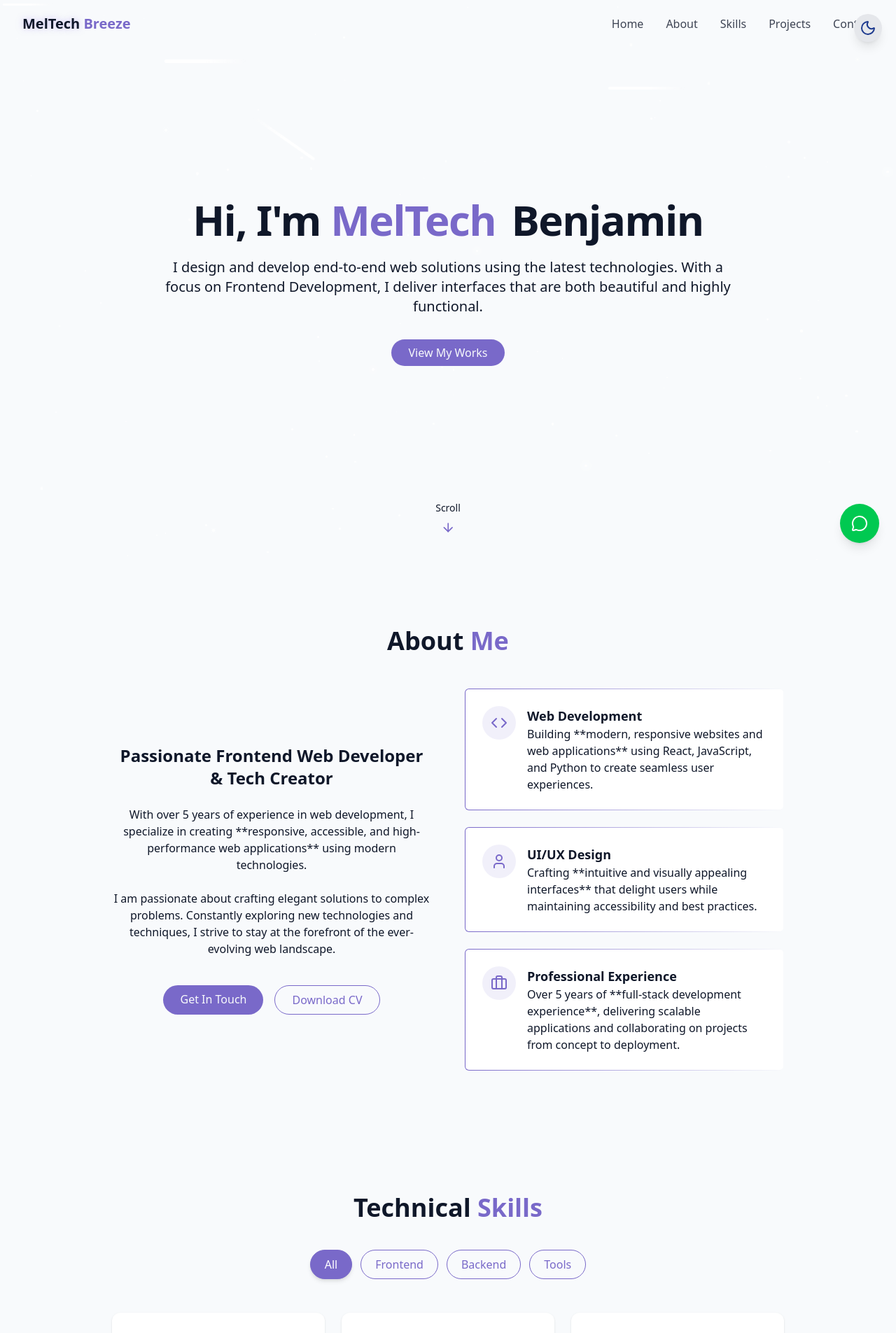
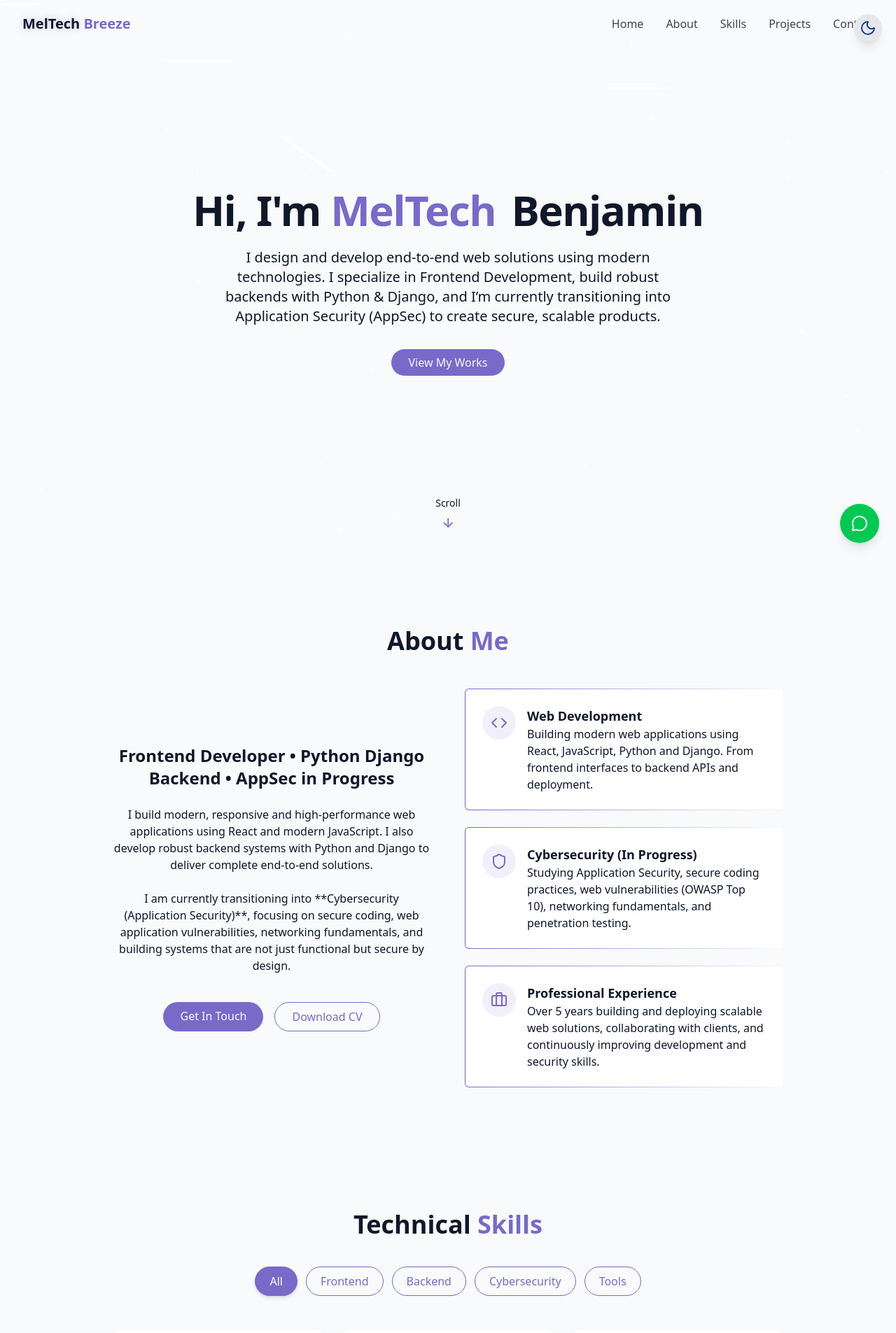
Before and after one commit to melvincbenjamin/meltech_breeze, a React (Vite) app: page / in a window 1280 px wide. Shown: the top 1905 px of the page at 70% size. Built offline with nearby package versions, Linux system fonts and the light colour scheme.

Commit message:
Update portfolio: add Django backend & cybersecurity/AppSec transition

```diff
--- a/src/components/AboutSection.jsx
+++ b/src/components/AboutSection.jsx
@@ -1,4 +1,4 @@
-import { Briefcase, Code, User } from "lucide-react";
+import { Briefcase, Code, Shield } from "lucide-react";
 
 export const AboutSection = () => {
   return (
@@ -12,15 +12,18 @@ export const AboutSection = () => {
           {/* Left Content */}
           <div className="space-y-6">
             <h3 className="text-2xl font-semibold">
-              Passionate Frontend Web Developer & Tech Creator
+              Frontend Developer • Python Django Backend • AppSec in Progress
             </h3>
 
             <p className="text-muted-foreground">
-              With over 5 years of experience in web development, I specialize in creating **responsive, accessible, and high-performance web applications** using modern technologies.
+              I build modern, responsive and high-performance web applications using React and modern JavaScript.
+              I also develop robust backend systems with Python and Django to deliver complete end-to-end solutions.
             </p>
 
             <p className="text-muted-foreground">
-              I am passionate about crafting elegant solutions to complex problems. Constantly exploring new technologies and techniques, I strive to stay at the forefront of the ever-evolving web landscape.
+              I am currently transitioning into **Cybersecurity (Application Security)**, focusing on secure coding,
+              web application vulnerabilities, networking fundamentals, and building systems that are not just functional
+              but secure by design.
             </p>
 
             <div className="flex flex-col sm:flex-row gap-4 pt-4 justify-center">
@@ -29,7 +32,7 @@ export const AboutSection = () => {
               </a>
 
               <a
-                href="/Melvin_Benjamin_Frontend_CV.pdf"
+                href="/public/Updated Frontend web dev CV.pdf"
                 target="_blank"
                 rel="noopener noreferrer"
                 className="px-6 py-2 rounded-full border border-primary text-primary hover:bg-primary/10 transition-colors duration-300"
@@ -41,34 +44,40 @@ export const AboutSection = () => {
 
           {/* Right Cards */}
           <div className="grid grid-cols-1 gap-6">
+
+            {/* Web Dev */}
             <div className="gradient-border p-6 card-hover">
               <div className="flex items-start gap-4">
                 <div className="p-3 rounded-full bg-primary/10">
                   <Code className="h-6 w-6 text-primary" />
                 </div>
                 <div className="text-left">
-                  <h4 className="font-semibold text-lg">Web Development</h4>
+                  <h4 className="font-semibold text-lg">Web  Development</h4>
                   <p>
-                    Building **modern, responsive websites and web applications** using React, JavaScript, and Python to create seamless user experiences.
+                    Building modern web applications using React, JavaScript, Python and Django.
+                    From frontend interfaces to backend APIs and deployment.
                   </p>
                 </div>
               </div>
             </div>
 
+            {/* Cybersecurity */}
             <div className="gradient-border p-6 card-hover">
               <div className="flex items-start gap-4">
                 <div className="p-3 rounded-full bg-primary/10">
-                  <User className="h-6 w-6 text-primary" />
+                  <Shield className="h-6 w-6 text-primary" />
                 </div>
                 <div className="text-left">
-                  <h4 className="font-semibold text-lg">UI/UX Design</h4>
+                  <h4 className="font-semibold text-lg">Cybersecurity (In Progress)</h4>
                   <p>
-                    Crafting **intuitive and visually appealing interfaces** that delight users while maintaining accessibility and best practices.
+                    Studying Application Security, secure coding practices, web vulnerabilities (OWASP Top 10),
+                    networking fundamentals, and penetration testing.
                   </p>
                 </div>
               </div>
             </div>
 
+            {/* Experience */}
             <div className="gradient-border p-6 card-hover">
               <div className="flex items-start gap-4">
                 <div className="p-3 rounded-full bg-primary/10">
@@ -77,11 +86,13 @@ export const AboutSection = () => {
                 <div className="text-left">
                   <h4 className="font-semibold text-lg">Professional Experience</h4>
                   <p>
-                    Over 5 years of **full-stack development experience**, delivering scalable applications and collaborating on projects from concept to deployment.
+                    Over 5 years building and deploying scalable web solutions, collaborating with clients,
+                    and continuously improving development and security skills.
                   </p>
                 </div>
               </div>
             </div>
+
           </div>
         </div>
       </div>
--- a/src/components/HeroSection.jsx
+++ b/src/components/HeroSection.jsx
@@ -20,10 +20,11 @@ export const HeroSection = () => {
                         </span>
                     </h1>
 
-                    <p className="text-lg md:text-xl text-muted-foreground max-2-2xl mx-auto opacity-0 animate-fade-in-delay-3">
-                        I design and develop end-to-end web solutions using the latest technologies.
-                        With a focus on Frontend Development, I deliver interfaces that are both beautiful and highly functional.
-                    </p>
+                    <p className="text-lg md:text-xl text-muted-foreground max-w-2xl mx-auto opacity-0 animate-fade-in-delay-3">
+  I design and develop end-to-end web solutions using modern technologies.
+  I specialize in Frontend Development, build robust backends with Python & Django,
+  and I’m currently transitioning into Application Security (AppSec) to create secure, scalable products.
+</p>
 
                     <div className="pt-4 opacity-0 animate-fade-in-delay-4">
                         <a href="#projects" className="cosmic-button">
--- a/src/components/Projects.jsx
+++ b/src/components/Projects.jsx
@@ -5,23 +5,24 @@ import image2 from "../assets/images/image2.png";
 import image4 from "../assets/images/image4.png";
 import image7 from "../assets/images/image7.png";
 import image8 from "../assets/images/image8.png";
+import image10 from "../assets/images/image10.png";
 
 const projects = [
   {
     id: 1,
-    title: "Property Management",
+    title: "Property Management Platform",
     description:
-      "A property management platform focused on improving tenant experience and landlord profitability.",
+      "Full-stack property management system built with React and Django REST API featuring authentication, secure data handling and scalable backend architecture.",
     image: image1,
-    tags: ["React", "TailwindCSS", "Django"],
+    tags: ["React", "TailwindCSS", "Django", "REST API"],
     demoUrl: "https://city-wide-q6gz.onrender.com/",
     githubUrl: "https://city-wide-q6gz.onrender.com/",
   },
   {
     id: 2,
-    title: "The Best Apartment",
+    title: "Homly Apartment Finder",
     description:
-      "Looking for the best apartment for rent, this website is for you.",
+      "Apartment rental platform with secure API integration and optimized frontend performance.",
     image: image2,
     tags: ["React", "Bootstrap", "Django"],
     demoUrl: "https://homly-frontend-eight.vercel.app/",
@@ -29,33 +30,55 @@ const projects = [
   },
   {
     id: 3,
-    title: "Design, Print, Deliver",
+    title: "SpeedUp Creative Agency",
     description:
-      "Helping businesses and individuals stand out with compelling design and print solutions on time, every time.",
+      "Business platform powered by Django backend, optimized for performance, SEO and scalability.",
     image: image4,
-    tags: ["React.js", "TailwindCSS", "Django"],
+    tags: ["React", "TailwindCSS", "Django"],
     demoUrl: "https://speedupcreative.onrender.com/",
     githubUrl: "https://speedupcreative.onrender.com/",
   },
   {
     id: 4,
-    title: "Dennis Tennis Academy Platform",
+    title: "Dennis Tennis Academy",
     description:
-      "A modern web platform for Dennis Tennis Academy in Dubai, showcasing courses, schedules, and training programs for both Padel and Tennis students. Built for responsive performance and seamless user experience.",
+      "Production website deployed for a Dubai academy with focus on performance, SEO and scalable architecture.",
     image: image7,
-    tags: ["React.js", "BootstrapCSS", "Firebase"],
+    tags: ["React", "Firebase"],
     demoUrl: "https://www.denisstennis.com/",
     githubUrl: "https://github.com/melvincbenjamin/Coach_Daniel-New",
   },
   {
     id: 5,
-    title: "Adeleke Tennis Academy Web Portal",
+    title: "Adeleke Tennis Academy Portal",
     description:
-      "A comprehensive web portal for Adeleke Tennis Academy, USA, providing students and parents with easy access to schedules, training programs, and academy information. Developed with performance, responsiveness, and usability in mind.",
+      "Full responsive portal using Supabase & Firebase backend integrations.",
     image: image8,
-    tags: ["React.js", "BootstrapCSS", "Supabase", "Firebase"],
+    tags: ["React", "Supabase", "Firebase"],
     demoUrl: "https://www.adeleketennisacademy.com/",
     githubUrl: "https://github.com/melvincbenjamin/Coach-Julius",
+  },
+  {
+    id: 6,
+    title: "NDTDF Web Platform",
+    description:
+      "Modern responsive website built with performance and scalability best practices.",
+    image: image10,
+    tags: ["React", "TailwindCSS", "Firebase"],
+    demoUrl: "https://ndtdf.com/",
+    githubUrl: "https://github.com/melvincbenjamin/Nigerian-Diaspora-Tennis-Development-Forum-LCC",
+  },
+
+  // ⭐ NEW CYBERSECURITY PROJECT
+  {
+    id: 7,
+    title: "Web App Security Lab",
+    description:
+      "Hands-on cybersecurity lab focused on OWASP Top 10 vulnerabilities including XSS, SQL Injection, Authentication flaws and secure coding practices.",
+    image: image4,
+    tags: ["Python", "Django", "Cybersecurity", "OWASP"],
+    demoUrl: "#",
+    githubUrl: "https://github.com/",
   },
 ];
 
@@ -68,8 +91,8 @@ export const ProjectSection = () => {
         </h2>
 
         <p className="text-center text-muted-foreground mb-12 max-w-2xl mx-auto">
-          Selected projects demonstrating problem-solving, clean architecture,
-          and attention to user experience.
+          Web Development and cybersecurity projects demonstrating secure development,
+          backend architecture and real-world deployment experience.
         </p>
 
         <div className="grid gap-8 sm:grid-cols-2 lg:grid-cols-3">
@@ -78,7 +101,6 @@ export const ProjectSection = () => {
               key={project.id}
               className="group bg-card rounded-lg overflow-hidden shadow-sm transition hover:shadow-md"
             >
-              {/* Image */}
               <div className="h-48 overflow-hidden">
                 <img
                   src={project.image}
@@ -87,7 +109,6 @@ export const ProjectSection = () => {
                 />
               </div>
 
-              {/* Tags */}
               <div className="flex flex-wrap gap-2 p-5">
                 {project.tags.map((tag) => (
                   <span
@@ -99,34 +120,17 @@ export const ProjectSection = () => {
                 ))}
               </div>
 
-              {/* Content */}
               <div className="p-5 space-y-4">
-                <h3 className="text-lg font-semibold">
-                  {project.title}
-                </h3>
-
+                <h3 className="text-lg font-semibold">{project.title}</h3>
                 <p className="text-sm text-muted-foreground">
                   {project.description}
                 </p>
 
-
-                {/* Action Icons */}
                 <div className="flex items-center gap-4 pt-3">
-                  <a
-                    href={project.demoUrl}
-                    target="_blank"
-                    rel="noopener noreferrer"
-                    className="inline-flex items-center gap-2 text-sm font-medium hover:underline"
-                  >
+                  <a href={project.demoUrl} target="_blank" rel="noopener noreferrer">
                     <ExternalLink size={24} />
                   </a>
-
-                  <a
-                    href={project.githubUrl}
-                    target="_blank"
-                    rel="noopener noreferrer"
-                    className="inline-flex items-center gap-2 text-sm font-medium hover:underline"
-                  >
+                  <a href={project.githubUrl} target="_blank" rel="noopener noreferrer">
                     <Github size={24} />
                   </a>
                 </div>
@@ -134,6 +138,7 @@ export const ProjectSection = () => {
             </div>
           ))}
         </div>
+
         <div className="p-6">
           <a href="https://github.com/" className="cosmic-button">
             Check my Github
--- a/src/components/SkillSection.jsx
+++ b/src/components/SkillSection.jsx
@@ -4,6 +4,7 @@ const CATEGORIES = {
   ALL: "All",
   FRONTEND: "Frontend",
   BACKEND: "Backend",
+  CYBERSECURITY: "Cybersecurity",
   TOOLS: "Tools",
 };
 
@@ -16,12 +17,20 @@ const skills = [
   { id: 5, name: "Next.js", level: 3, category: CATEGORIES.FRONTEND },
   { id: 6, name: "Tailwind CSS", level: 3, category: CATEGORIES.FRONTEND },
 
-  // Backend
+  // Backend (Python Django)
   { id: 7, name: "Python", level: 4, category: CATEGORIES.BACKEND },
   { id: 8, name: "Django", level: 3, category: CATEGORIES.BACKEND },
   { id: 9, name: "Django REST Framework", level: 3, category: CATEGORIES.BACKEND },
   { id: 10, name: "REST APIs", level: 3, category: CATEGORIES.BACKEND },
   { id: 11, name: "JWT Authentication", level: 3, category: CATEGORIES.BACKEND },
+
+  // Cybersecurity / AppSec
+  { id: 16, name: "OWASP Top 10", level: 3, category: CATEGORIES.CYBERSECURITY },
+  { id: 17, name: "Web App Security Basics", level: 3, category: CATEGORIES.CYBERSECURITY },
+  { id: 18, name: "Secure Coding Practices", level: 3, category: CATEGORIES.CYBERSECURITY },
+  { id: 19, name: "Networking Fundamentals", level: 3, category: CATEGORIES.CYBERSECURITY },
+  { id: 20, name: "Linux for Security", level: 3, category: CATEGORIES.CYBERSECURITY },
+  { id: 21, name: "Penetration Testing Basics", level: 2, category: CATEGORIES.CYBERSECURITY },
 
   // Tools
   { id: 12, name: "Git", level: 4, category: CATEGORIES.TOOLS },
@@ -54,13 +63,11 @@ export const SkillSection = () => {
           Technical <span className="text-primary">Skills</span>
         </h2>
 
-        {/* Filters */}
         <div className="flex flex-wrap justify-center gap-3 mb-12">
           {filters.map((filter) => (
             <button
               key={filter}
               onClick={() => setActiveFilter(filter)}
-              aria-pressed={activeFilter === filter}
               className={`px-5 py-2 rounded-full border transition-all duration-300
                 ${
                   activeFilter === filter
@@ -74,7 +81,6 @@ export const SkillSection = () => {
           ))}
         </div>
 
-        {/* Skills */}
         <div className="grid grid-cols-1 sm:grid-cols-2 lg:grid-cols-3 gap-6">
           {filteredSkills.map((skill) => (
             <div
@@ -85,14 +91,7 @@ export const SkillSection = () => {
                 {skill.name}
               </p>
 
-              <div
-                className="w-full bg-gray-200 rounded-full h-2 overflow-hidden"
-                role="progressbar"
-                aria-valuenow={LEVEL_MAP[skill.level]}
-                aria-valuemin={0}
-                aria-valuemax={100}
-                aria-label={`${skill.name} proficiency`}
-              >
+              <div className="w-full bg-gray-200 rounded-full h-2 overflow-hidden">
                 <div
                   className="bg-primary h-2 rounded-full transition-all duration-700"
                   style={{ width: `${LEVEL_MAP[skill.level]}%` }}
```
Also changed, not shown: src/assets/images/image10.png (added), 1 other file (tests, documents, lock files or other folders). Lines whose indentation alone changed are shown as unchanged.
